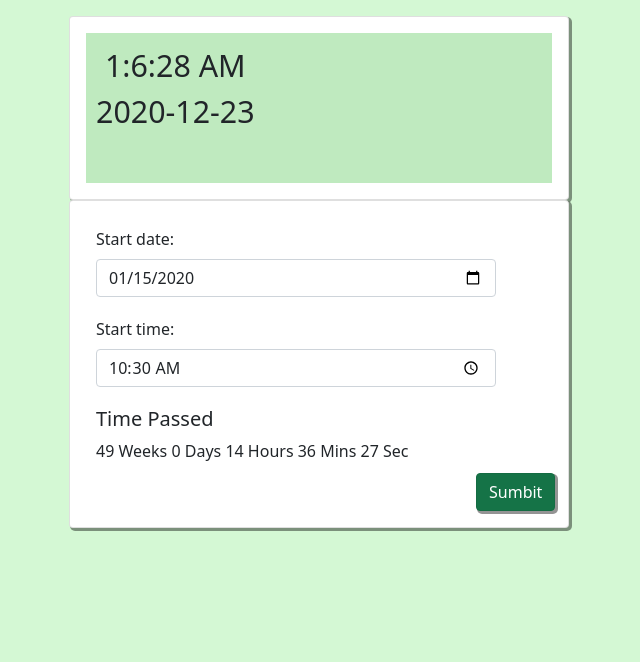
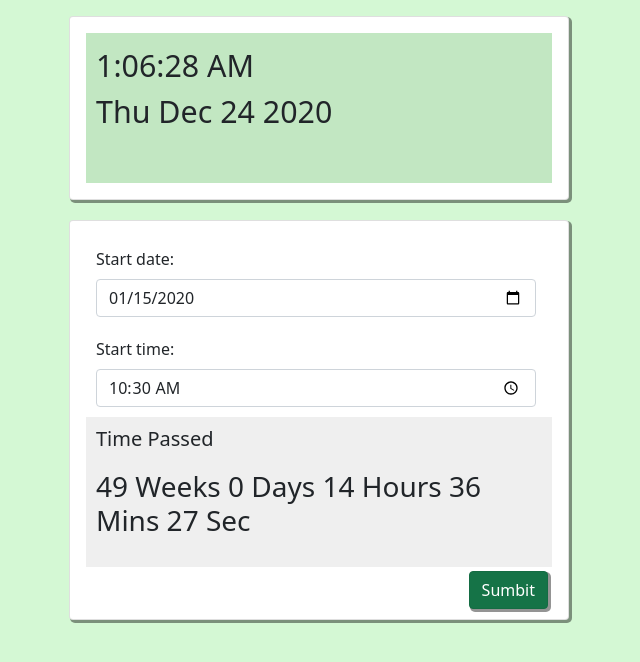
Before and after one commit to CodeApeAlpha/TypeScriptClasses-HTML-CSS, a plain HTML site: page public/index.html in a window 1280 px wide. Both pictures are taken after typing "2020-01-15", "10:30" into the empty fields and a click on the button "Sumbit". Shown: the whole page, without its empty margins (267-907 px from the left). Drawn offline with nearby package versions, Linux system fonts and the light colour scheme.

Commit message:
Frontend Completed

```diff
--- a/public/Classes/Clock.js
+++ b/public/Classes/Clock.js
@@ -9,6 +9,7 @@ export class Clock {
     }
     //Displays Data calulated
     TimeLaps(DateTimeEntered) {
+        // setInterval(()=>{
         //Resets the current Date object-For Accurate comparision
         this.CurrentDateTime = new Date();
         //Subtract the for the differnce of the two Date Object
@@ -39,24 +40,40 @@ export class Clock {
             this.diffSec = Math.trunc((diff) / (1000));
             diff = ((diff) % (1000));
         }
+        // },1000);
         //Returns date passed in a defualt format
         return this.diffWeeks + " Weeks " + this.diffDays + " Days " + this.diffHours + " Hours " + this.diffMins + " Mins " + this.diffSec + " Sec ";
     }
     //Function used to format Current Date
     //Retunring yy/mm/dd
-    CurrentDate() {
-        let Y = this.CurrentDateTime.getFullYear();
-        let M = this.CurrentDateTime.getMonth() + 1;
-        let D = this.CurrentDateTime.getDate();
-        return (Y + "-" + M + "-" + (D - 1));
+    CurrentDate(format) {
+        if (format == "DD-MM-YY") {
+            let d = this.CurrentDateTime = new Date();
+            return d.toDateString();
+        }
+        else if (format == "MAX") {
+            let Y = this.CurrentDateTime.getFullYear();
+            let M = this.CurrentDateTime.getMonth() + 1;
+            let D = this.CurrentDateTime.getDate();
+            return (Y + "-" + M + "-" + (D - 1));
+        }
+        return " ";
     }
+    // public
     CurrentTime() {
         this.CurrentDateTime = new Date();
-        if (this.CurrentDateTime.getHours() > 12) {
-            return ((this.CurrentDateTime.getHours() - 12) + ":" + this.CurrentDateTime.getMinutes() + ":" + this.CurrentDateTime.getSeconds() + " PM ");
+        let Minutes;
+        if (this.CurrentDateTime.getMinutes() < 10) {
+            Minutes = "0" + this.CurrentDateTime.getMinutes();
         }
         else {
-            return (this.CurrentDateTime.getHours() + ":" + this.CurrentDateTime.getMinutes() + ":" + this.CurrentDateTime.getSeconds() + " AM ");
+            Minutes = this.CurrentDateTime.getMinutes();
+        }
+        if (this.CurrentDateTime.getHours() > 12) {
+            return ((this.CurrentDateTime.getHours() - 12) + ":" + Minutes + ":" + this.CurrentDateTime.getSeconds() + " PM ");
+        }
+        else {
+            return (this.CurrentDateTime.getHours() + ":" + Minutes + ":" + this.CurrentDateTime.getSeconds() + " AM ");
         }
     }
     //Getters
--- a/public/index.html
+++ b/public/index.html
@@ -20,7 +20,7 @@
             </div>
         </div>
         <form id="form">
-            <div class="card" >
+            <div class="card cardTwo" >
                 <div class="card-body">
                     <div class="input">
                         <label class="form-label card-title" for="">Start date:</label>
@@ -30,15 +30,17 @@
                         <label class="form-label card-title" for="">Start time:</label>
                         <input  class="form-control" required type="time" id="startTime" name="trip-start"  >
                     </div>
-                    <div>
+
+                    <div class="TimePassed">
                         <h5 class="card-title">Time Passed </h5>
-                        <div id="time"></div>
+                        <h3 id="time"></h3>
                     </div>
                   <button  class="btn btn-success p-20">Sumbit</button>
                 </div>
             </div>
         </form>
     </div>
+    <script src="https://cdnjs.cloudflare.com/ajax/libs/dayjs/1.8.16/dayjs.min.js" crossorigin="anonymous"></script>
     <script type="module" src="script.js"></script>
 </body>
 </html>
--- a/public/script.js
+++ b/public/script.js
@@ -5,21 +5,37 @@ const Time = document.querySelector("#startTime");
 const TimePassed = document.getElementById("time");
 const CDate = document.getElementById("currentDate");
 const CTime = document.getElementById("crrentTime");
+//Calling
 const ClockObj = new Clock();
+let Loop;
 window.addEventListener("load", (e) => {
     e.preventDefault();
     setInterval(() => {
         CTime.innerHTML = ClockObj.CurrentTime();
-        CDate.innerHTML = ClockObj.CurrentDate();
+        CDate.innerHTML = ClockObj.CurrentDate("DD-MM-YY");
     }, 1000);
 });
 form.addEventListener("mouseover", (e) => {
     e.preventDefault();
-    DateHtml.setAttribute('max', ClockObj.CurrentDate());
+    //Calls a method that returns the max date from the current time, setting the max attribute
+    DateHtml.setAttribute('max', ClockObj.CurrentDate("MAX"));
 });
+//Button event listerner used to display out
 form.addEventListener('submit', (e) => {
     e.preventDefault();
-    setInterval(() => {
+    function timePasedFun() {
+        //Pass output from timelaps function which  accepts a Date Object which also accepts the value from both Datepicker and TimePicker Input.
         TimePassed.innerHTML = ClockObj.TimeLaps(new Date(DateHtml.value + " " + Time.value));
-    }, 1000);
+    }
+    Loop = setInterval(timePasedFun, 1000);
 });
+//Date input event listerner used to resest displayed output
+DateHtml.addEventListener("focus", (e) => {
+    clearInterval(Loop);
+    TimePassed.innerHTML = " ";
+});
+//Time input event listerner used to resest displayed output
+Time.addEventListener("focus", (e) => {
+    clearInterval(Loop);
+    TimePassed.innerHTML = " ";
+});
--- a/public/styles.css
+++ b/public/styles.css
@@ -1,3 +1,4 @@
+
 
 body{
     background-color: rgba(144, 238, 144, 0.384);
@@ -11,31 +12,46 @@ body{
 .card{
     width:500px;
     box-shadow: 2px 2px 0px 1px  rgba(0, 0, 0, 0.418);
+    margin-bottom: 20px;
+    /* padding: 20px; */
 
 
+}
+.cardTwo{
+    height: 400px;
 }
 .card-body>div{
 
     display:grid;
     justify-content:left ;
+
     padding: 10px;
 }
+.TimePassed{
+    background-color: #eeee;
+    height: 150px;
+}
 .form-control{
-    width: 400px;
+    width: 440px;
 
 }
 .form-control>input{
    margin-bottom: 10px;
 }
 
-
+form{
+    position: relative;
+}
 .card-body>.btn{
-    margin-left:390px;
+    position: absolute;
+    top: 350px;
+    right:20px;
     box-shadow: 2px 2px 0px 1px  rgba(0, 0, 0, 0.418);
 }
+
 .c-container {
     height: 150px;
-    background-color: rgba(89, 201, 89, 0.384);
+    background-color: rgba(96, 192, 96, 0.384);
 
 }
 
@@ -44,10 +60,6 @@ body{
     font-weight: 100;
 }
 
-#cdate,
-#ctime {
-    text-align: center;
-}
 
 #cdate {
     font-size: .9em;
```
Also changed, not shown: src/Classes/Clock.ts (+22 -6 lines), src/script.ts (+24 -17 lines).
